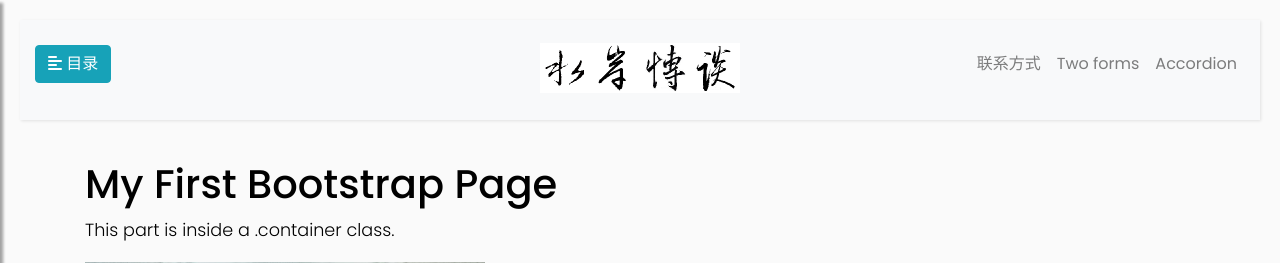
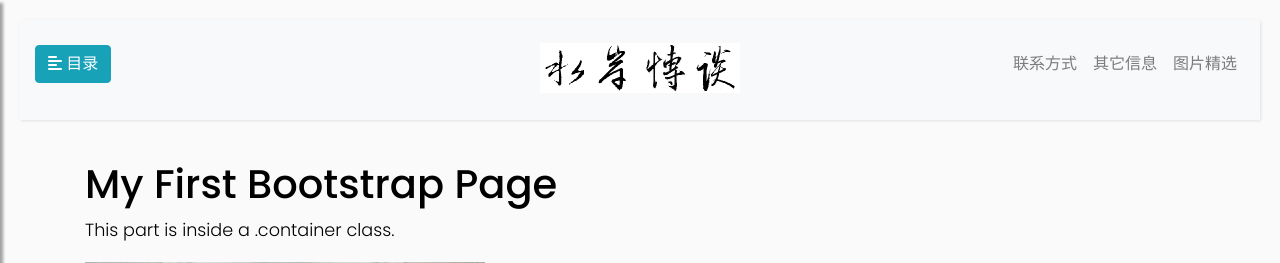
Before and after one commit to logoogol/tencent_final, a Python web app: template templates/page.html in a window 1280 px wide. Shown: the top 263 px of the page. Run offline with Jinja, Linux system fonts and the light colour scheme; the template is opened without the code that fills it, so the values that code supplies are empty; some libraries are stand-ins or nearby versions.

Commit message:
topnav change

```diff
--- a/templates/include/topnav.html
+++ b/templates/include/topnav.html
@@ -19,10 +19,10 @@
                     <a class="nav-link" href="/unsplash">联系方式</a>
                 </li>
                 <li class="nav-item {{'active' if active_page == 'twoforms' }}">
-                    <a class="nav-link" href="/twoforms">Two forms</a>
+                    <a class="nav-link" href="/twoforms">其它信息</a>
                 </li>
                 <li class="nav-item {{'active' if active_page == 'accordion' }}">
-                    <a class="nav-link" href="/accordion">Accordion</a>
+                    <a class="nav-link" href="/accordion">图片精选</a>
                 </li>
             </ul>
         </div>
```
